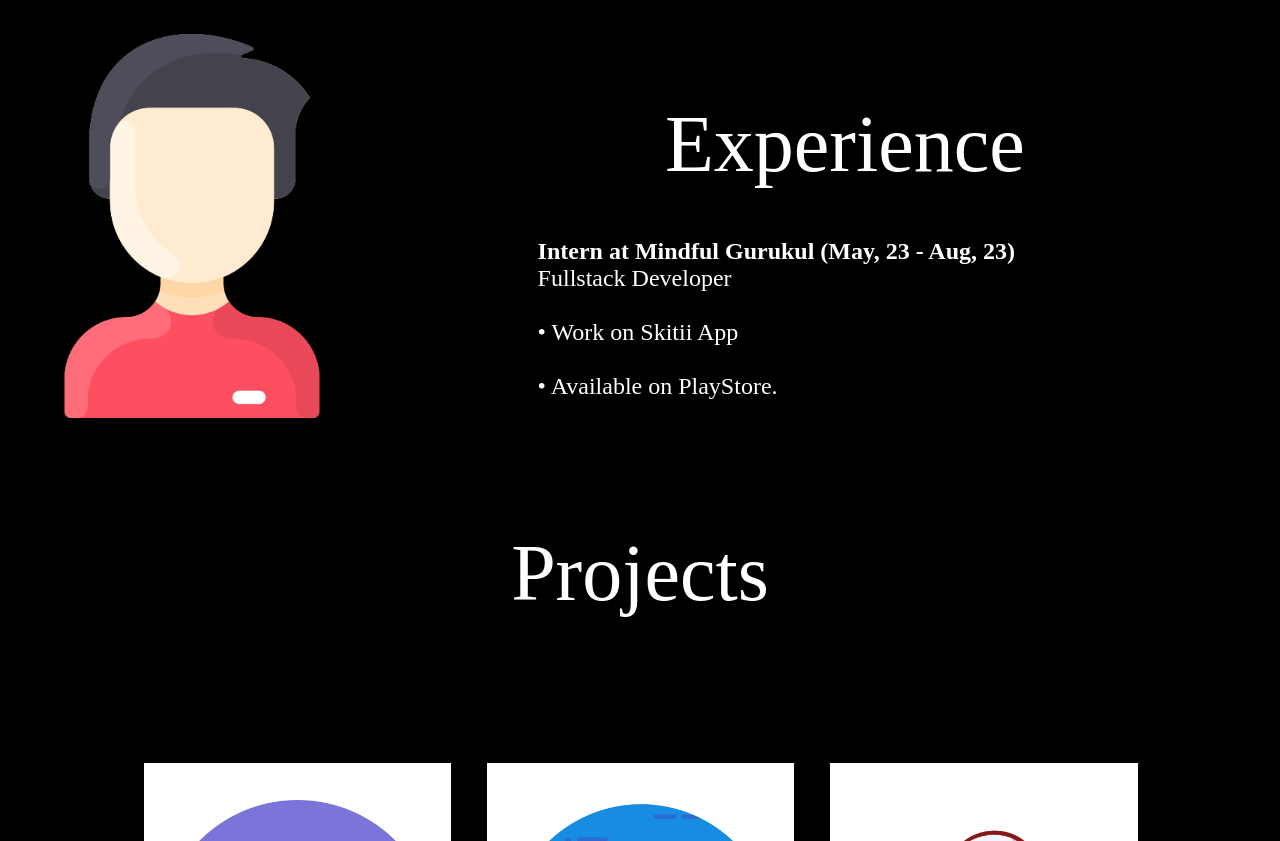
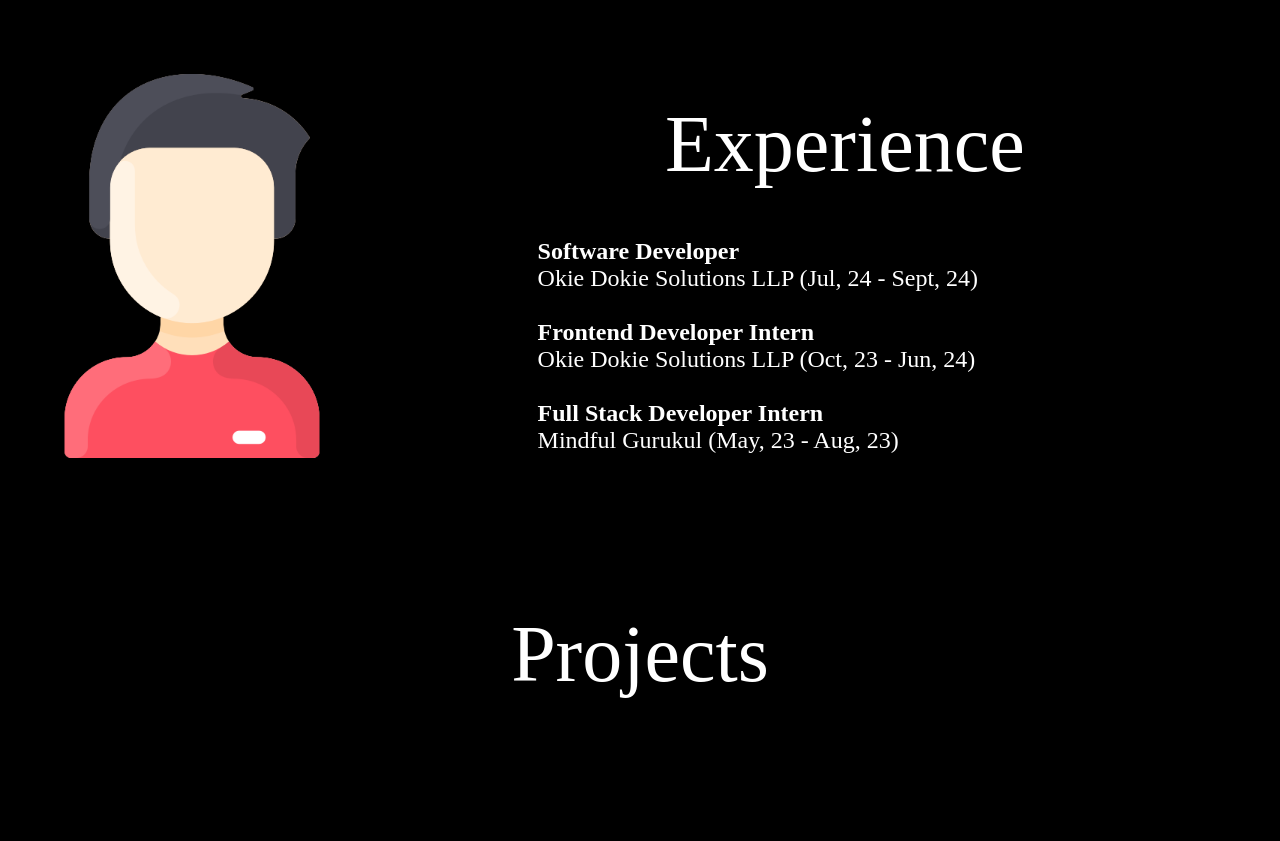
Before and after one commit to thehmj/portfolio, a plain HTML site: page index.html in a window 1280 px wide. Shown: the part 813-1654 px from the top of the page. Drawn offline with Linux system fonts and the light colour scheme.

Commit message:
Update portfolio

```diff
--- a/index.html
+++ b/index.html
@@ -40,19 +40,15 @@
                 </div>
                 <div class="about_right">
                     <h1 class="subtitle">Experience</h1>
-                    <p><b>Intern at Mindful Gurukul (May, 23 - Aug, 23)</b></p>
-                    <p>Fullstack Developer</p>
-
-
-                    <!-- <p>  Hardworking and eager to apply skills to real-world problems and gain real-life
-                        experience </p> -->
+                    <p><b>Software Developer</b></p>
+                    <p>Okie Dokie Solutions LLP (Jul, 24 - Sept, 24)</p>
                     <br>
-                    <!-- <p>&#x2022;Worked on 5 Group Projects and 13 Individual Projects. <br> <br>
-                        &#x2022; Deployed 3 Full Stack and 5 Frontend Projects on different platforms like Netlify Github and Render.
-                        </p> -->
-                    <p>&#x2022; Work on Skitii App <br> <br>
-                        &#x2022; Available on PlayStore.
-                        </p>
+                    <p><b>Frontend Developer Intern</b></p>
+                    <p>Okie Dokie Solutions LLP (Oct, 23 - Jun, 24)</p>
+                    <br>
+                    <p><b>Full Stack Developer Intern</b></p>
+                    <p>Mindful Gurukul (May, 23 - Aug, 23)</p>
+                    <br>
 
                 </div>
             </div>
@@ -138,7 +134,7 @@
                         </h1>
                         <p>Bacholar of Technology in Information Technology</p>
                         <p>2020-2024</p>
-                        <p>CPI : 7.25</p>
+                        <p>CPI : 7.52</p>
 
 
                     </div>
```
